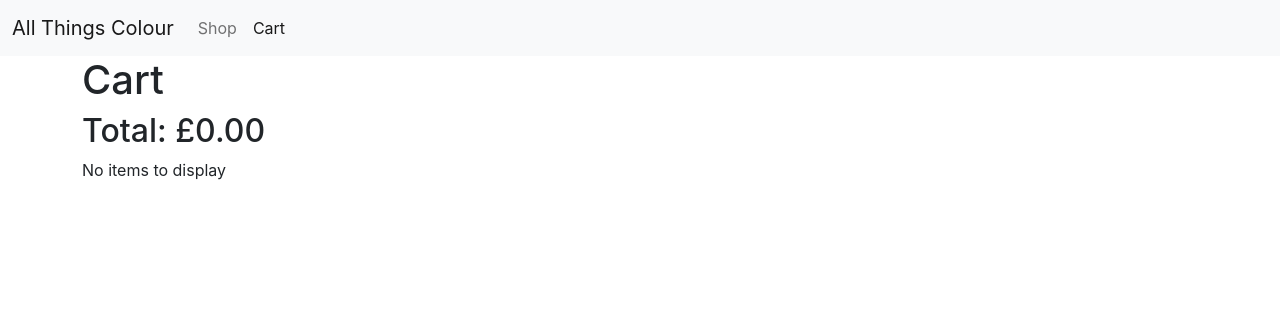
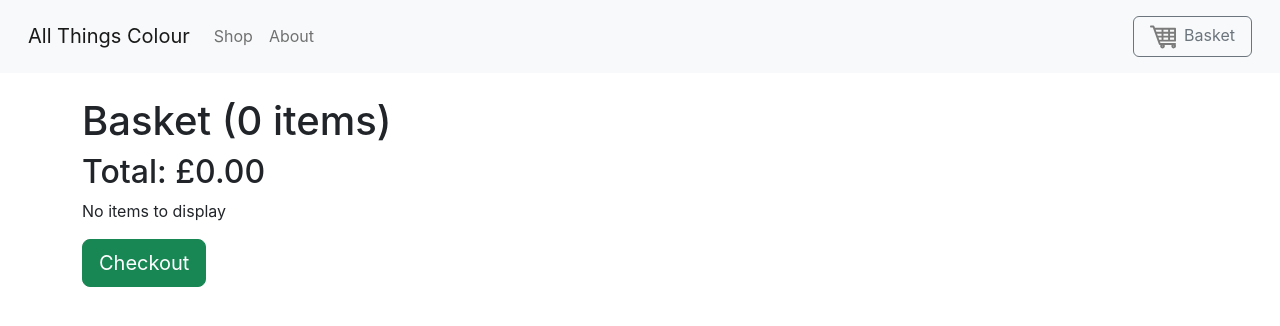
Before and after one commit to erickongdata/shopping_cart_react, a React (Create React App) app: page /cart in a window 1280 px wide. Shown: the top 326 px of the page. Built offline with nearby package versions, Linux system fonts and the light colour scheme.

Commit message:
Add Navbar basket icon

```diff
--- a/src/components/Navbar.jsx
+++ b/src/components/Navbar.jsx
@@ -5,7 +5,7 @@ import { AppContext } from '../AppContext';
 function Navbar() {
   const { siteTitle, totalNumItems } = useContext(AppContext);
   return (
-    <nav className="navbar navbar-expand-sm bg-light">
+    <nav className="navbar navbar-expand-sm bg-light p-3 sticky-top">
       <div className="container-fluid">
         <NavLink className="navbar-brand" to="/">
           {siteTitle}
@@ -29,11 +29,31 @@ function Navbar() {
               </NavLink>
             </li>
             <li className="nav-item">
-              <NavLink className="nav-link" to="/cart">
-                Cart {totalNumItems > 0 && totalNumItems}
+              <NavLink className="nav-link" to="/about">
+                About
               </NavLink>
             </li>
           </ul>
+          <div className="ms-auto">
+            <NavLink className="nav-link" to="/cart">
+              <button
+                type="button"
+                className="btn btn-outline-secondary position-relative px-3"
+              >
+                <img
+                  src="./icons/cart.svg"
+                  alt=""
+                  width="26px"
+                  height="26px"
+                  className="me-2 opacity-50"
+                />
+                <span>Basket</span>
+                <span className="position-absolute top-0 start-100 translate-middle badge rounded-pill bg-danger">
+                  {totalNumItems > 0 && totalNumItems}
+                </span>
+              </button>
+            </NavLink>
+          </div>
         </div>
       </div>
     </nav>
--- a/src/pages/Cart.jsx
+++ b/src/pages/Cart.jsx
@@ -12,6 +12,7 @@ function Cart() {
     handleRemoveCartItem,
     handleItemNumChange,
     totalPrice,
+    totalNumItems,
   } = useContext(AppContext);
   // Get item data from json data file
   const itemSelected = (id) => data.find((item) => item.id === id);
@@ -19,7 +20,8 @@ function Cart() {
   return (
     <div className="cart">
       <div className="container">
-        <h1>Cart</h1>
+        <div className="pt-4 pb-5">
+          <h1>Basket {`(${totalNumItems} items)`}</h1>
           <h2>Total: {toGBP(totalPrice)}</h2>
           {cart.length === 0 ? (
             <p>No items to display</p>
@@ -45,7 +47,6 @@ function Cart() {
                     <Link to={`/product/${item.id}`} className="lead text-dark">
                       <h5>{itemSelected(item.id).title}</h5>
                     </Link>
-
                     <p className="text-secondary">
                       quantity: {item.quantity}, price:{' '}
                       {toGBP(itemSelected(item.id).price * item.quantity)}
@@ -88,6 +89,10 @@ function Cart() {
               </div>
             ))
           )}
+          <button type="button" className="btn btn-success btn-lg">
+            Checkout
+          </button>
+        </div>
       </div>
     </div>
   );
--- a/src/pages/NotFound.jsx
+++ b/src/pages/NotFound.jsx
@@ -2,14 +2,16 @@ import { Link } from 'react-router-dom';
 
 function NotFound() {
   return (
-    <>
+    <div className="not-found">
+      <div className="container">
         <h1>Page not found</h1>
         <Link to="/">
           <button type="button" className="btn btn-primary">
             Back to Home
           </button>
         </Link>
-    </>
+      </div>
+    </div>
   );
 }
 
--- a/src/pages/Product.jsx
+++ b/src/pages/Product.jsx
@@ -31,7 +31,7 @@ function Product() {
                 ))}
               </select>
               <button type="submit" className="btn btn-secondary">
-                Add to cart
+                Add to Basket
               </button>
             </div>
           </form>
```
Also changed, not shown: public/icons/cart.svg (added). Lines whose indentation alone changed are shown as unchanged.
